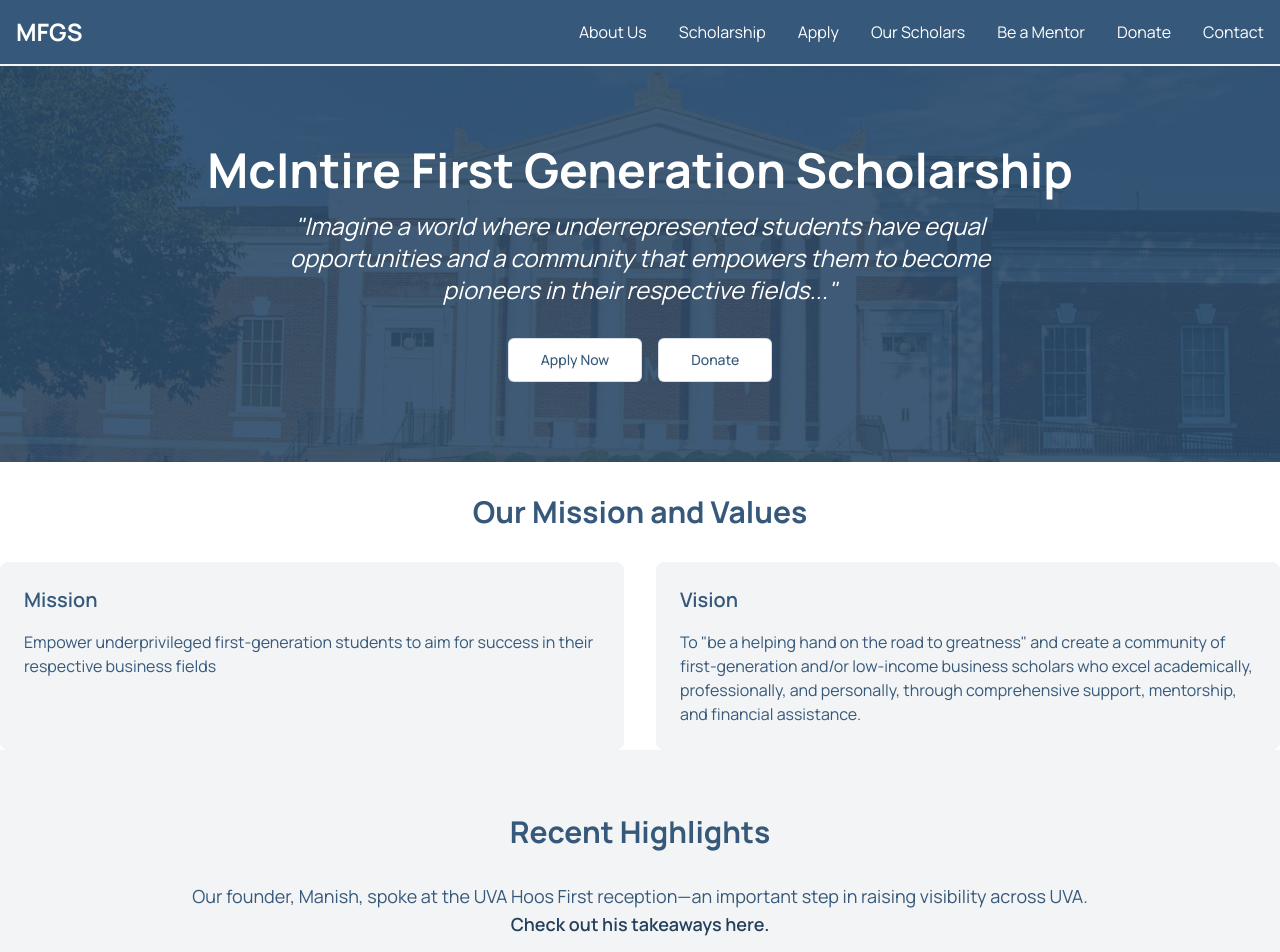
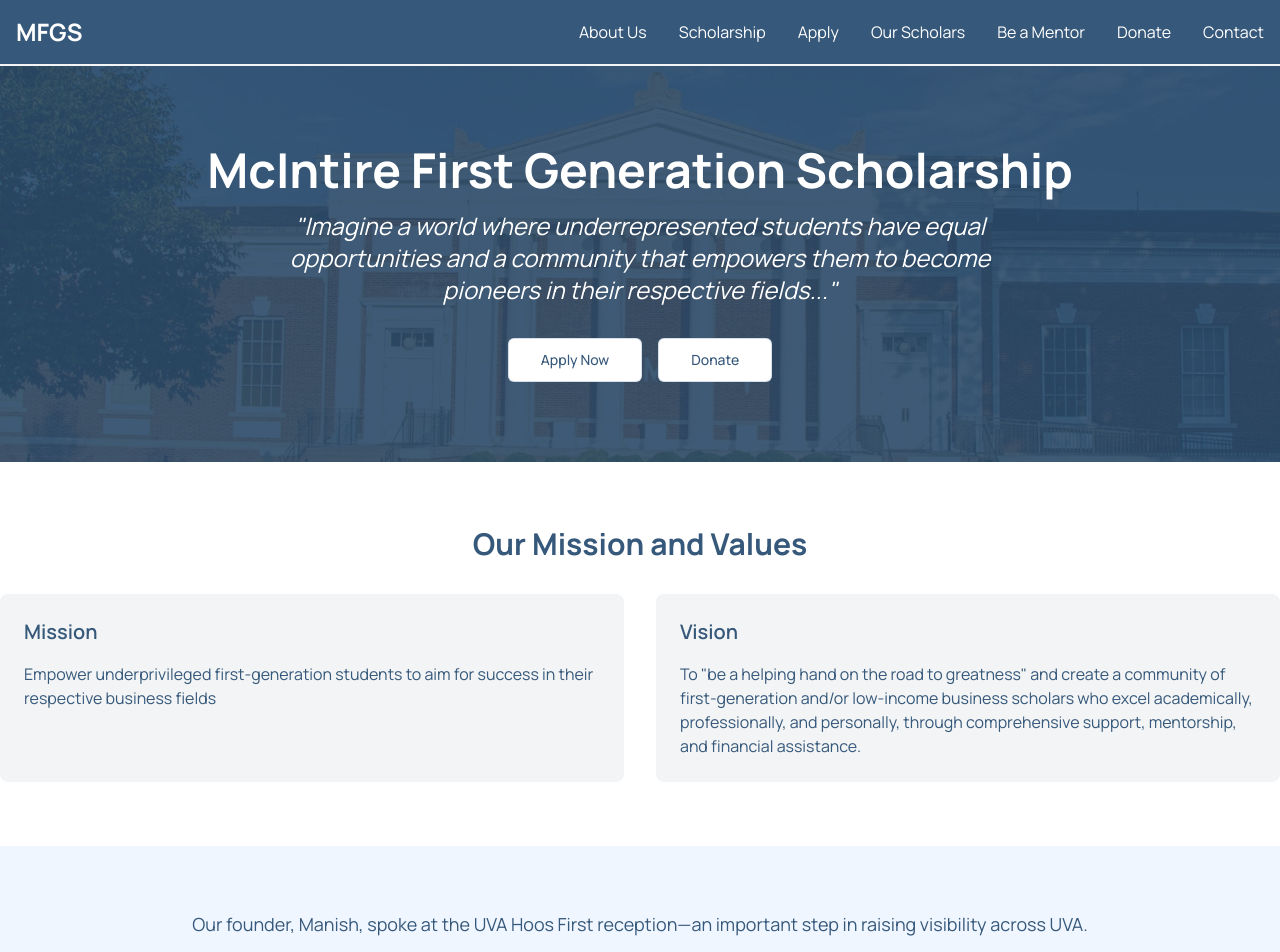
Before and after one commit to dahal-manish/mcintire-first-gen, a Next.js app: page / in a window 1280 px wide. Shown: the top 952 px of the page. Built offline with nearby package versions, Linux system fonts and the light colour scheme.

Commit message:
home spacing

```diff
--- a/app/page.tsx
+++ b/app/page.tsx
@@ -50,7 +50,7 @@
           </div>
         </section>
 
-        <section className="mt-8 bg-white text-blue-2">
+        <section className="my-16 bg-white text-blue-2">
           <div className="container mx-auto">
             <h2 className="text-3xl font-bold text-center mb-8">
               Our Mission and Values
@@ -77,25 +77,20 @@
           </div>
         </section>
 
-        <section className="py-16 bg-blue-gray text-blue-2">
-          <div className="container mx-auto px-4">
-            <h2 className="text-3xl font-bold text-center mb-8">
-              Recent Highlights
-            </h2>
-            <div className="max-w-4xl mx-auto text-center">
-              <p className="text-lg mb-6">
+        <section className="py-16 bg-blue-50 text-blue-2">
+          <div className="container mx-auto px-4 text-center">
+            <p className="text-lg mb-4">
               Our founder, Manish, spoke at the UVA Hoos First reception—an
-                important step in raising visibility across UVA.{" "}
+              important step in raising visibility across UVA.
+            </p>
             <a
               href="https://www.linkedin.com/posts/manish-dahal_last-month-i-had-the-privilege-of-addressing-activity-7330581843894751232-3bxA?utm_source=social_share_send&utm_medium=member_desktop_web&rcm=ACoAADFwD84BslFp7pOPGeumRENNJM7m5lBwTdE"
               target="_blank"
               rel="noopener noreferrer"
-                  className="text-blue-3 hover:underline font-semibold"
+              className="text-blue-3 hover:underline font-medium"
             >
-                  Check out his takeaways here.
+              Check out his takeaways here →
             </a>
-              </p>
-            </div>
           </div>
         </section>
 
```
Lines whose indentation alone changed are shown as unchanged.
